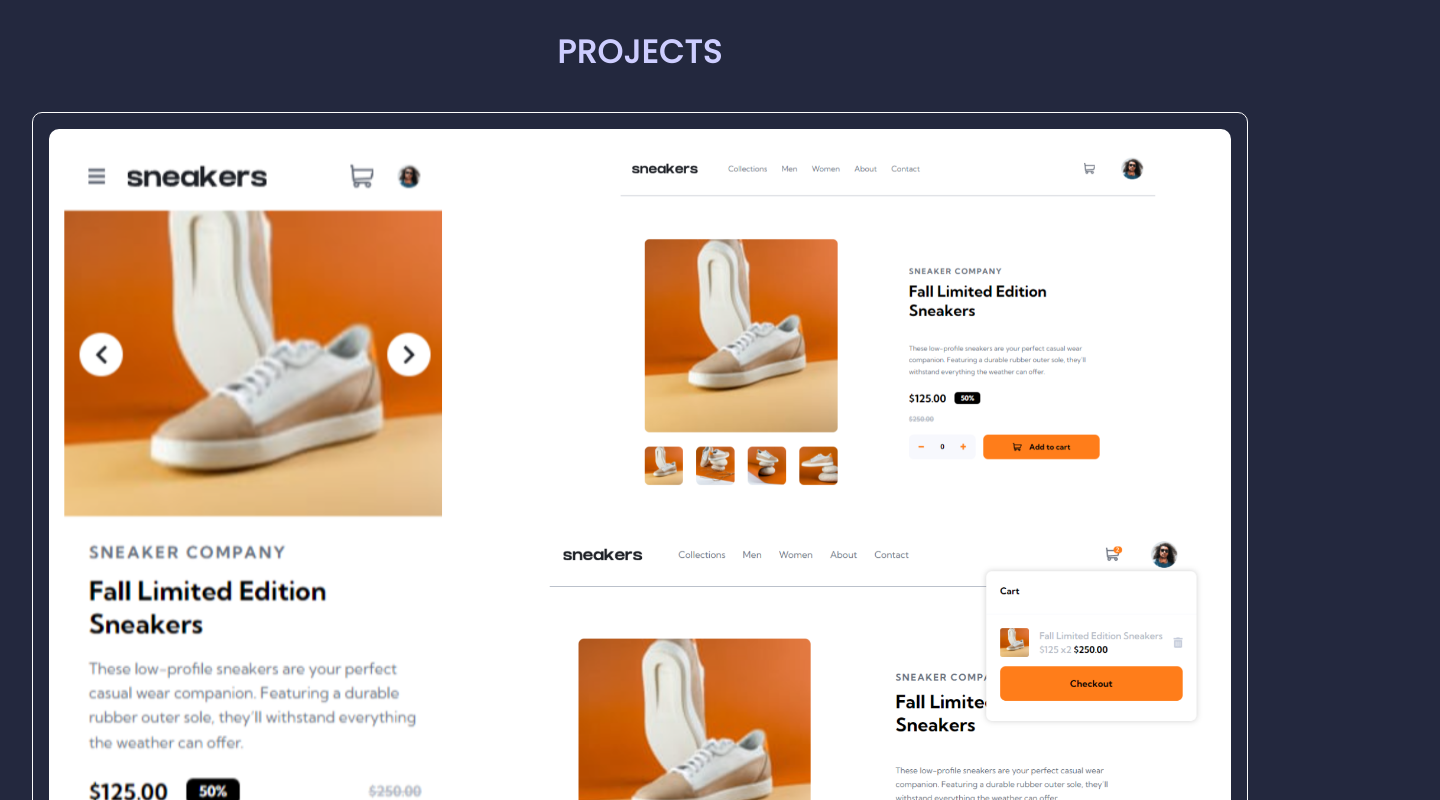
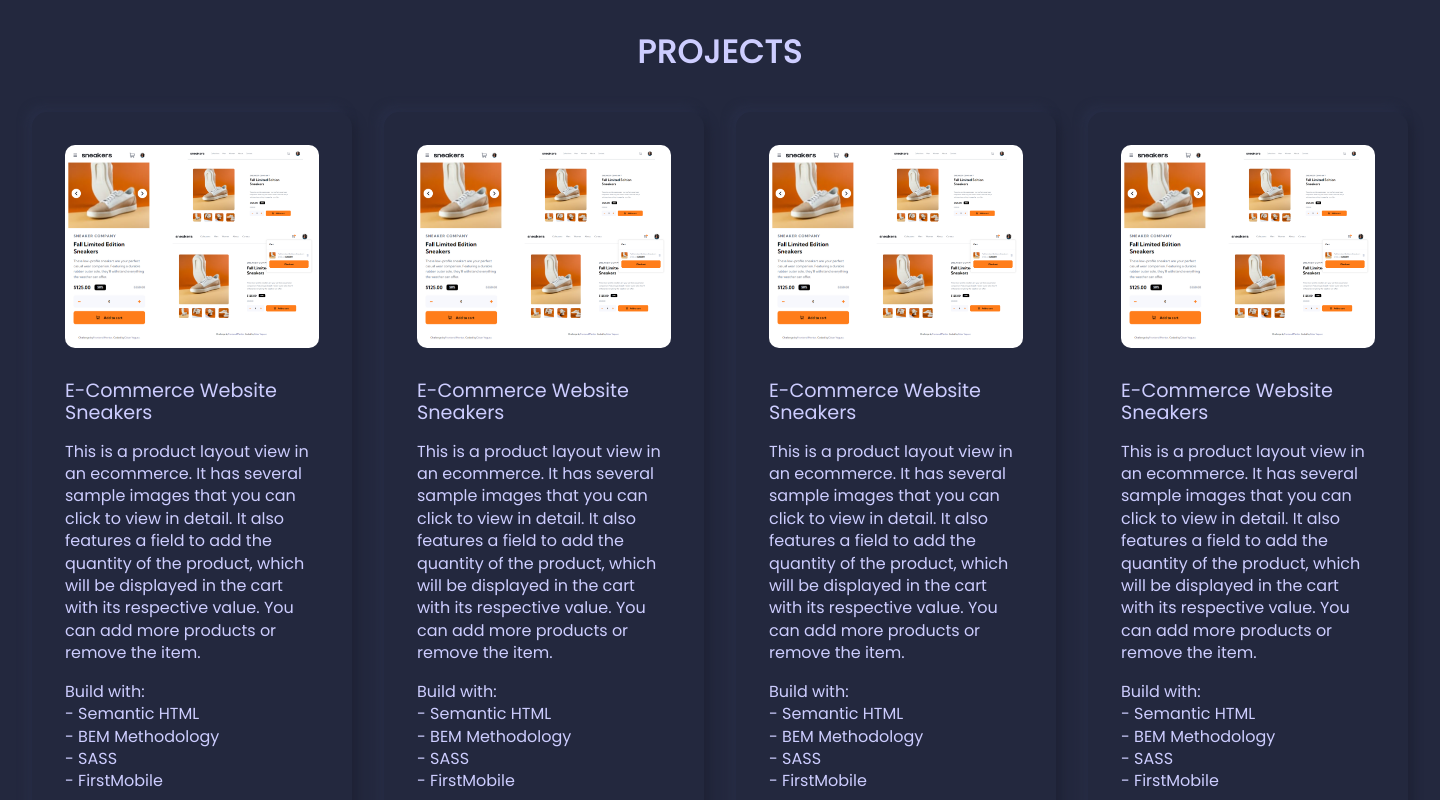
Before and after one commit to cyeguez/MyPorfolio, a website built with Vite: page index.html in a window 1280 px wide. Shown: the part 1360-2160 px from the top of the page, 1440 px wide, since content can reach past the window. Built offline with nearby package versions, Linux system fonts and the light colour scheme.

Commit message:
Estilos css a la seción de projects

```diff
--- a/css/projects.css
+++ b/css/projects.css
@@ -11,27 +11,52 @@
     margin-bottom: 3rem;
   }
   .projects__container {
-    border: 1px solid var(--secondary);
-    padding: 1rem;
-    border-radius: 10px;
+    display: flex;
+    flex-direction: column;
+    gap: 1rem;
     .projects__item {
+      padding: 2rem;
+      border-radius: 15px;
+      background: var(--primary);
+      box-shadow: var(--box-shadow);
+      border: 1px solid transparent;
+      transition: border 0.5s ease-in-out, color;
+      &:hover {
+        border: 1px solid var(--resalt);
+      }
       .project__item__previous {
+        position: relative;
+
+        &::after {
+          content: "visit my website";
+          color: var(--resalt);
+          font-size: 1.5rem;
+          text-align: center;
+          position: absolute;
+          left: 0;
+          top: 50%;
+          width: 100%;
+          height: 100%;
+
+          /* cursor: pointer; */
+          display: none;
+        }
+
+        &:hover{
+          opacity: 0.5;
+
+        }
+        &:hover::after {
+          display: inline-block;
+          cursor: pointer;
+        }
         .project__item__previous__link {
           display: block;
-
           margin: 0 auto;
           border-radius: 10px;
 
-
-          &:hover {
-            box-shadow: 0 0px 10px var(--secondary);
-          }
-
           .project__item__previous__image {
             border-radius: 10px;
-            width: 100%;
-            height: auto;
-            object-fit: cover;
           }
         }
       }
@@ -52,9 +77,15 @@
 }
 @media screen and (min-width: 1115px) {
   .projects {
+    width: 1440px;
     padding-inline: 2rem;
+    margin: 4rem auto;
 
     .projects__container {
+      display: grid;
+      grid-template-columns: repeat(4, 1fr);
+      grid-template-rows: repeat(2, 1fr);
+      gap: 2rem;
     }
   }
 }
--- a/css/reset.css
+++ b/css/reset.css
@@ -25,6 +25,9 @@
   /* TipografÃ­a */
   --font-poppins: "Poppins";
   --tipo-secundaria: Verdana;
+  --border-radius: 10px;
+  --border-radius: 8px;
+  --box-shadow: 5px 5px 11px #e5e5e5, -5px -5px 11px #ffffff;
 }
 
 :root[data-theme="dark"] {
@@ -45,6 +48,7 @@
   /* TipografÃ­a */
   --font-poppins: "Poppins";
   --tipo-secundaria: Verdana;
+  --box-shadow: 5px 5px 10px #1e2235, -5px -5px 10px #282e47;
 }
 
 /* (Opcional) Las adaptamos al modo oscuro */
--- a/css/skills.css
+++ b/css/skills.css
@@ -29,12 +29,13 @@
       align-items: center;
       transition: transform 1.5ms;
       border-radius: 10px;
-      background: #23283e;
-      box-shadow: 5px 5px 10px #1e2235, -5px -5px 10px #282e47;
+      background: var(--primary);
+      box-shadow: var(--box-shadow);
+      border: 1px solid transparent;
 
       &:hover {
         cursor: pointer;
-        border-radius: 50%;
+        border: 1px solid var(--resalt);
       }
 
       .tecnology__img {
--- a/index.html
+++ b/index.html
@@ -317,16 +317,15 @@
                 />
               </a>
             </div>
-          </div>
             <div class="projects__info">
               <h3 class="projects__info__title">E-Commerce Website Sneakers</h3>
 
               <p class="projects__info__description">
                 This is a product layout view in an ecommerce. It has several
                 sample images that you can click to view in detail. It also
-              features a field to add the quantity of the product, which will be
-              displayed in the cart with its respective value. You can add more
-              products or remove the item.
+                features a field to add the quantity of the product, which will
+                be displayed in the cart with its respective value. You can add
+                more products or remove the item.
               </p>
 
               <ul class="projects__info__list">
@@ -336,6 +335,108 @@
                 <li>- SASS</li>
                 <li>- FirstMobile</li>
               </ul>
+            </div>
+          </div>
+          <div class="projects__item">
+            <div class="project__item__previous">
+              <a
+                href="https://cyeguez.github.io/E-commerce-product-page/"
+                target="_blank"
+                class="project__item__previous__link"
+              >
+                <img
+                  src="./assets/img/ecommerce.png"
+                  alt="ecommerce"
+                  class="project__item__previous__image"
+                />
+              </a>
+            </div>
+            <div class="projects__info">
+              <h3 class="projects__info__title">E-Commerce Website Sneakers</h3>
+
+              <p class="projects__info__description">
+                This is a product layout view in an ecommerce. It has several
+                sample images that you can click to view in detail. It also
+                features a field to add the quantity of the product, which will
+                be displayed in the cart with its respective value. You can add
+                more products or remove the item.
+              </p>
+
+              <ul class="projects__info__list">
+                <p class="projects__info__tecnology">Build with:</p>
+                <li>- Semantic HTML</li>
+                <li>- BEM Methodology</li>
+                <li>- SASS</li>
+                <li>- FirstMobile</li>
+              </ul>
+            </div>
+          </div>
+          <div class="projects__item">
+            <div class="project__item__previous">
+              <a
+                href="https://cyeguez.github.io/E-commerce-product-page/"
+                target="_blank"
+                class="project__item__previous__link"
+              >
+                <img
+                  src="./assets/img/ecommerce.png"
+                  alt="ecommerce"
+                  class="project__item__previous__image"
+                />
+              </a>
+            </div>
+            <div class="projects__info">
+              <h3 class="projects__info__title">E-Commerce Website Sneakers</h3>
+
+              <p class="projects__info__description">
+                This is a product layout view in an ecommerce. It has several
+                sample images that you can click to view in detail. It also
+                features a field to add the quantity of the product, which will
+                be displayed in the cart with its respective value. You can add
+                more products or remove the item.
+              </p>
+
+              <ul class="projects__info__list">
+                <p class="projects__info__tecnology">Build with:</p>
+                <li>- Semantic HTML</li>
+                <li>- BEM Methodology</li>
+                <li>- SASS</li>
+                <li>- FirstMobile</li>
+              </ul>
+            </div>
+          </div>
+          <div class="projects__item">
+            <div class="project__item__previous">
+              <a
+                href="https://cyeguez.github.io/E-commerce-product-page/"
+                class="project__item__previous__link"
+              >
+                <img
+                  src="./assets/img/ecommerce.png"
+                  alt="ecommerce"
+                  class="project__item__previous__image"
+                />
+              </a>
+            </div>
+            <div class="projects__info">
+              <h3 class="projects__info__title">E-Commerce Website Sneakers</h3>
+
+              <p class="projects__info__description">
+                This is a product layout view in an ecommerce. It has several
+                sample images that you can click to view in detail. It also
+                features a field to add the quantity of the product, which will
+                be displayed in the cart with its respective value. You can add
+                more products or remove the item.
+              </p>
+
+              <ul class="projects__info__list">
+                <p class="projects__info__tecnology">Build with:</p>
+                <li>- Semantic HTML</li>
+                <li>- BEM Methodology</li>
+                <li>- SASS</li>
+                <li>- FirstMobile</li>
+              </ul>
+            </div>
           </div>
         </div>
       </section>
```
Lines whose indentation alone changed are shown as unchanged.
